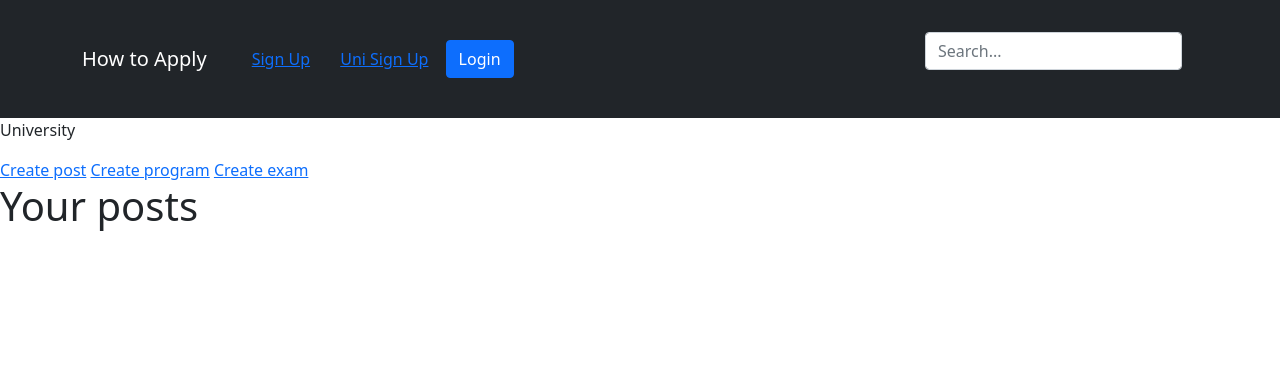
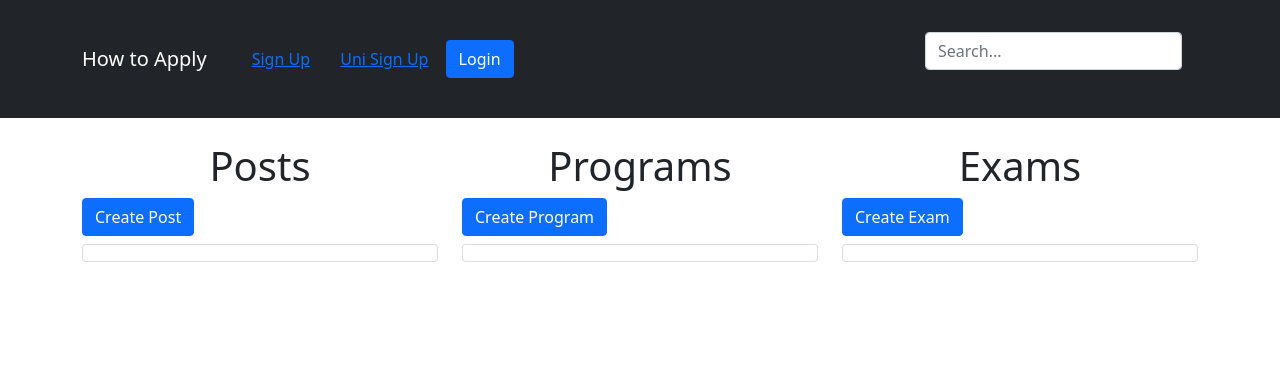
Before and after one commit to pgmatev/HowToApply, a Django app: template hta_platform/templates/hta_platform/university_home.html in a window 1280 px wide. Shown: the top 378 px of the page. Run offline with Django 3.2, Linux system fonts and the light colour scheme; the template is opened without the code that fills it, so the values that code supplies are empty; some libraries are stand-ins or nearby versions.

Commit message:
university home page

```diff
--- a/exams/views.py
+++ b/exams/views.py
@@ -110,7 +110,7 @@ def student_exam_register(request, *args, **kwargs):
         except Exam.DoesNotExist():
             return HttpResponse("Exam doesn't exist")
 
-        if not StudentExam.objects.filter(student=user.student, exam=exam).exists():
+        if not StudentExam.objects.filter(student=user.student, exam=exam).exists() and exam.is_upcoming:
             student_exam = StudentExam()
             student_exam.student = user.student
             student_exam.exam = exam
--- a/hta_platform/templates/hta_platform/student_home.html
+++ b/hta_platform/templates/hta_platform/student_home.html
@@ -1,4 +1,8 @@
 {% extends 'hta_platform/base.html' %}
 {% block content %}
-    <p>Student</p>
+    <p>you are registered for</p>
+    {% for exam in student_exams %}
+        <a href={% url 'exams:view_exam' exam_id=exam.exam.id %}>{{ exam.exam.name }}</a>
+        <br>
+    {% endfor %}
 {% endblock %}
--- a/hta_platform/templates/hta_platform/university_home.html
+++ b/hta_platform/templates/hta_platform/university_home.html
@@ -1,13 +1,53 @@
 {% extends 'hta_platform/base.html' %}
 {% block content %}
-    <p>University</p>
-    <a href="{% url 'posts:create_post' %}">Create post</a>
-    <a href="{% url 'programs:create_program' %}">Create program</a>
-    <a href="{% url 'exams:create_exam' %}">Create exam</a>
-    <h1>Your posts</h1>
-    {% for post in posts %}
-        <br>
-        <a href="{% url 'posts:view_post' slug=post.slug %}">{{ post.title }}</a>
-    {% endfor %}
+{#    <a href="{% url 'posts:create_post' %}">Create post</a>#}
+{#    <a href="{% url 'programs:create_program' %}">Create program</a>#}
+{#    <a href="{% url 'exams:create_exam' %}">Create exam</a>#}
+{#    <h1>Your posts</h1>#}
+{#    {% for post in posts %}#}
+{#        <br>#}
+{#        <a href="{% url 'posts:view_post' slug=post.slug %}">{{ post.title }}</a>#}
+{#    {% endfor %}#}
+
+    <div class="container mt-4">
+        <div class="row">
+            <div class="col-md-4">
+                <h1 class="text-center">Posts</h1>
+                <a href="{% url 'posts:create_post' %}" class="btn btn-primary mb-2">Create Post</a>
+                <div class="card p-2">
+                    {% for post in posts %}
+                        <a href="{% url 'posts:view_post' slug=post.slug %}" class="text-decoration-none m-2">{{ post.title }}</a>
+                        {% if post != posts|last %}
+                            <hr>
+                        {% endif %}
+                    {% endfor %}
+                </div>
+            </div>
+             <div class="col-md-4">
+                <h1 class="text-center">Programs</h1>
+                <a href="{% url 'programs:create_program' %}" class="btn btn-primary mb-2">Create Program</a>
+                <div class="card p-2">
+                    {% for program in programs %}
+                        <a href="{% url 'programs:view_program' program_id=program.id %}" class="text-decoration-none m-2">{{ program.name }}</a>
+                        {% if program != programs|last %}
+                            <hr>
+                        {% endif %}
+                    {% endfor %}
+                </div>
+            </div>
+            <div class="col-md-4">
+                <h1 class="text-center">Exams</h1>
+                <a href="{% url 'exams:create_exam' %}" class="btn btn-primary mb-2">Create Exam</a>
+                <div class="card p-2">
+                    {% for exam in exams %}
+                        <a href="{% url 'exams:view_exam' exam_id=exam.id %}" class="text-decoration-none m-2">{{ exam.name }}</a>
+                        {% if exam != exams|last %}
+                            <hr>
+                        {% endif %}
+                    {% endfor %}
+                </div>
+            </div>
+        </div>
+    </div>
 
 {% endblock %}
```
Also changed, not shown: hta_platform/views.py (+8 -4 lines).
